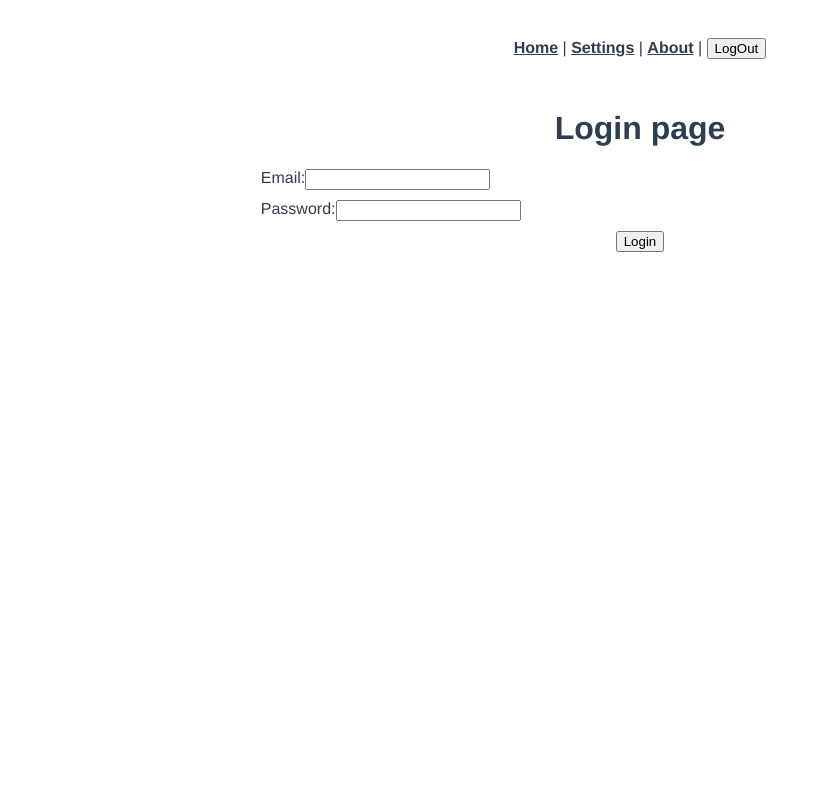
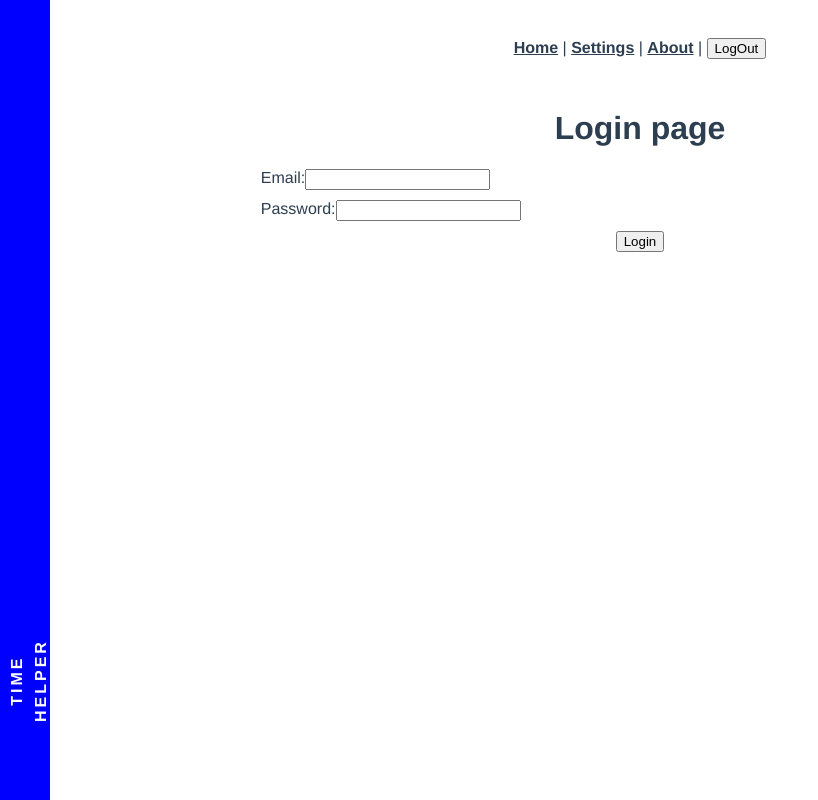
Before and after one commit to kvarlamov/time-helper-fb, a Vue app: page /logon in a window 1280 px wide. Shown: the whole page, without its empty margins (0-818 px from the left). Built offline with nearby package versions, Linux system fonts and the light colour scheme; no server answers; the database is empty.

Commit message:
Some style changes

```diff
--- a/src/App.vue
+++ b/src/App.vue
@@ -1,5 +1,9 @@
 <template>
   <div id="app">
+    <div class="rotate-wrapper">
+      <h1 class="rotate">Time helper</h1>
+    </div>
+
     <div id="nav">
       <router-link to="/">Home</router-link>
       <span> | </span>
@@ -56,4 +60,41 @@ export default {
         display: flex;
         margin: 10px 0;
     }
+
+.rotate-wrapper{
+      width: 50px;
+    height: 100%;
+    position: fixed;
+    top: 0;
+    left: 0;
+    display: flex;
+    background-color: blue;
+    }
+    .rotate {
+        position: absolute;
+        bottom: 0;
+        left: 0;
+        margin-left: -30px;
+        font-size: 1rem;
+        text-transform: uppercase;
+        letter-spacing: 3px;
+        color: #fff;
+        padding: 5px 10px;
+        margin: 0 0 10px 0;
+        line-height: 24px;
+        transform-origin: left top;
+        transform: rotate(-90deg);
+        /* Legacy vendor prefixes that you probably don't need... */
+        /* Safari */
+        -webkit-transform: rotate(-90deg);
+        /* Firefox */
+        -moz-transform: rotate(-90deg);
+        /* IE */
+        -ms-transform: rotate(-90deg);
+        /* Opera */
+        -o-transform: rotate(-90deg);
+        /* Internet Explorer */
+        filter: progid:DXImageTransform.Microsoft.BasicImage(rotation=3);
+    }
+
 </style>
--- a/src/components/MainLogic.vue
+++ b/src/components/MainLogic.vue
@@ -1,6 +1,5 @@
 <template>
     <div>
-        <h1 class="rotate">Time helper</h1>
         <div style="display: block;
                     position: relative;
                     margin: 40px 0;">
@@ -134,35 +133,7 @@ export default {
         display: inline-block;
     }
 
-    h1{
-        position: absolute;
-        bottom: 0;
-        left: 0;
-        margin-left: -30px;
-        font-size: 1rem;
-        text-transform: uppercase;
-        letter-spacing: 3px;
-        text-transform: uppercase;
-        background: #369;
-        color: #fff;
-        padding: 5px 10px;
-        margin: 0 0 10px 0;
-        line-height: 24px;
-    }
-    .rotate {
-        transform: rotate(-90deg);
-        /* Legacy vendor prefixes that you probably don't need... */
-        /* Safari */
-        -webkit-transform: rotate(-90deg);
-        /* Firefox */
-        -moz-transform: rotate(-90deg);
-        /* IE */
-        -ms-transform: rotate(-90deg);
-        /* Opera */
-        -o-transform: rotate(-90deg);
-        /* Internet Explorer */
-        filter: progid:DXImageTransform.Microsoft.BasicImage(rotation=3);
-    }
+
     .active-btn{
         background:green;
 
```
Also changed, not shown: todo.txt.
